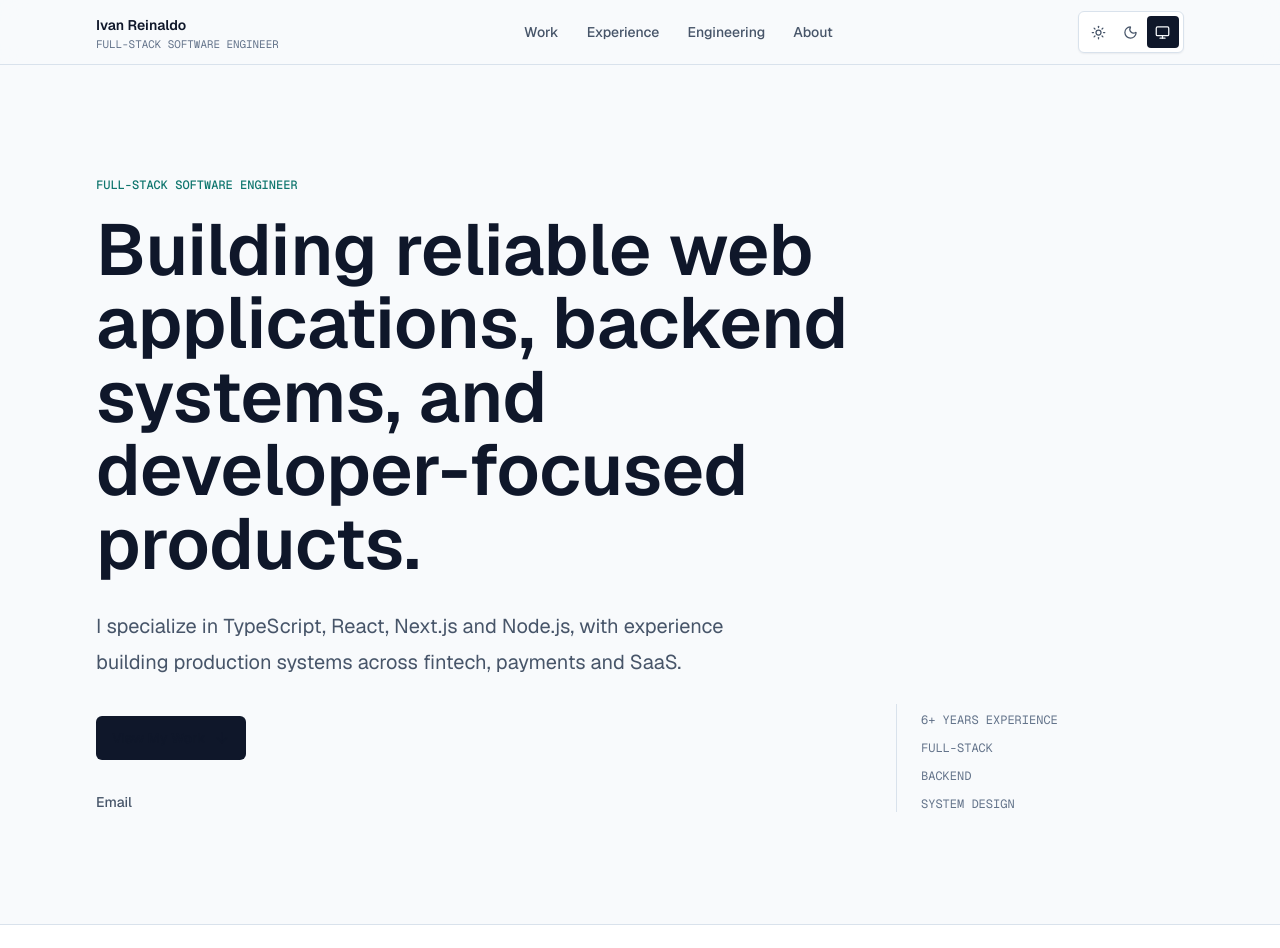
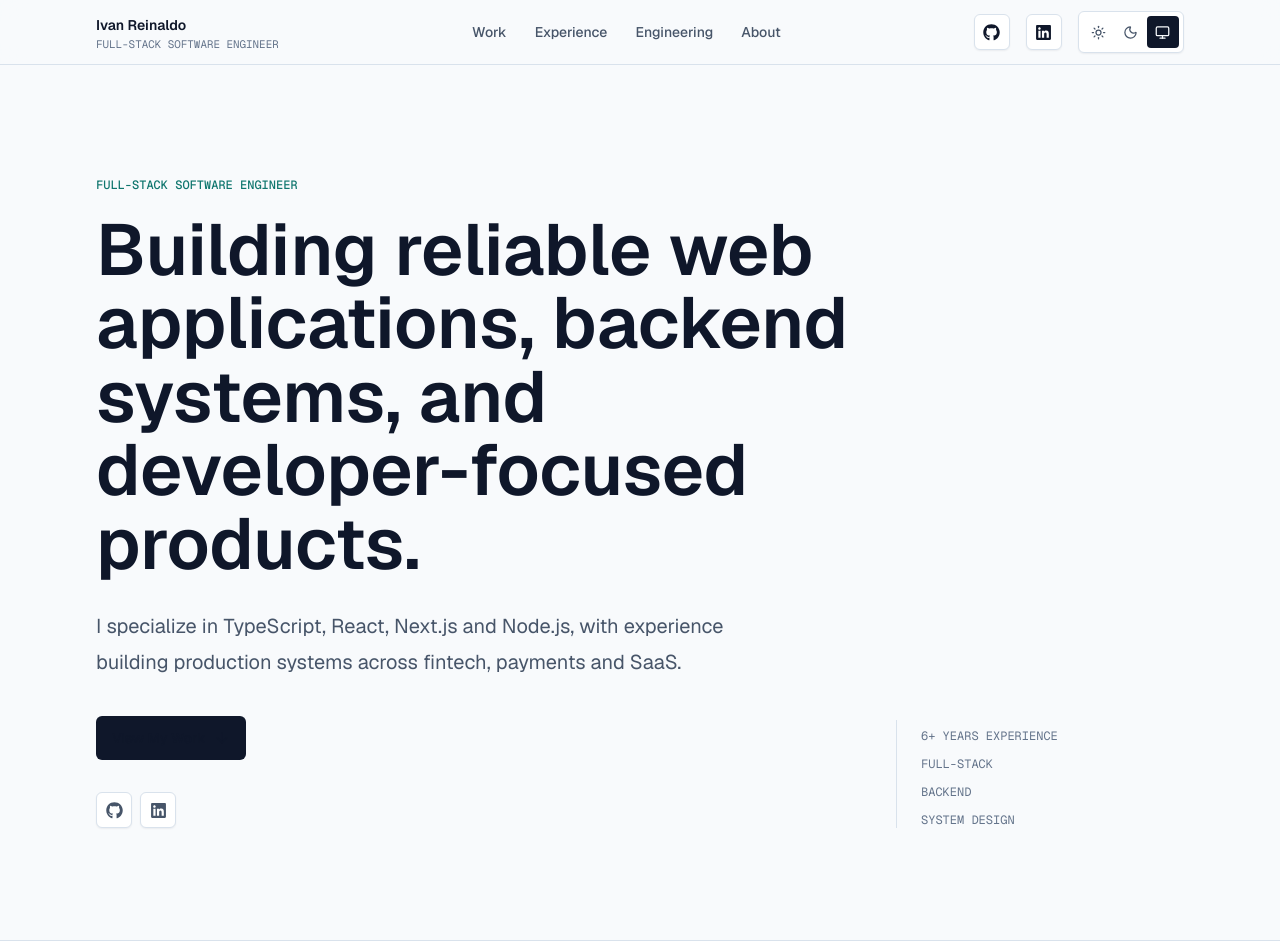
Before and after one commit to reinaldoivan777/ivan-reinaldo, a Next.js app: page / in a window 1280 px wide. Shown: the top 948 px of the page. Built offline with nearby package versions, Linux system fonts and the light colour scheme.

Commit message:
feat: add social links and icons

```diff
--- a/package.json
+++ b/package.json
@@ -12,7 +12,8 @@
     "lucide-react": "^1.31.0",
     "next": "16.3.0",
     "react": "19.2.8",
-    "react-dom": "19.2.8"
+    "react-dom": "19.2.8",
+    "react-icons": "^5.7.0"
   },
   "devDependencies": {
     "@tailwindcss/postcss": "^4",
--- a/src/components/layout/footer.tsx
+++ b/src/components/layout/footer.tsx
@@ -1,5 +1,5 @@
-import { ArrowUpRight } from "lucide-react";
 import { socialLinks } from "@/data/social";
+import { SocialIconLink } from "./social-icon-link";
 
 const footerLinks = socialLinks.filter((link) => link.href);
 
@@ -21,20 +21,11 @@ export function Footer() {
         <div className="flex flex-col gap-4 sm:items-end">
           {footerLinks.length > 0 ? (
             <nav
-              className="flex flex-wrap gap-x-5 gap-y-3 text-sm font-medium text-muted-foreground"
+              className="flex flex-wrap gap-2 text-sm font-medium text-muted-foreground"
               aria-label="Footer navigation"
             >
               {footerLinks.map((link) => (
-                <a
-                  key={link.key}
-                  href={link.href ?? "#"}
-                  target={link.external ? "_blank" : undefined}
-                  rel={link.external ? "noreferrer" : undefined}
-                  className="inline-flex items-center gap-1 transition-colors hover:text-foreground"
-                >
-                  {link.label}
-                  {link.external ? <ArrowUpRight aria-hidden="true" size={14} /> : null}
-                </a>
+                <SocialIconLink key={link.key} link={link} />
               ))}
             </nav>
           ) : null}
--- a/src/components/layout/mobile-nav.tsx
+++ b/src/components/layout/mobile-nav.tsx
@@ -1,5 +1,6 @@
-import { ArrowUpRight, FileText, Menu } from "lucide-react";
+import { FileText, Menu } from "lucide-react";
 import type { SocialLink } from "@/types/portfolio";
+import { SocialIconLink } from "./social-icon-link";
 import { ThemeToggle } from "./theme-toggle";
 
 interface NavItem {
@@ -37,19 +38,14 @@ export function MobileNav({ navItems, socialItems, resumeLink }: MobileNavProps)
         </nav>
 
         {socialItems.length > 0 || resumeLink?.href ? (
-          <div className="mt-5 grid gap-2 border-t border-border pt-5">
-            {socialItems.map((item) => (
-              <a
-                key={item.key}
-                href={item.href ?? "#"}
-                target={item.external ? "_blank" : undefined}
-                rel={item.external ? "noreferrer" : undefined}
-                className="inline-flex items-center justify-between rounded-md px-2 py-3 text-sm font-medium text-muted-foreground transition-colors hover:bg-surface-muted hover:text-foreground"
-              >
-                {item.label}
-                {item.external ? <ArrowUpRight aria-hidden="true" size={16} /> : null}
-              </a>
-            ))}
+          <div className="mt-5 grid gap-3 border-t border-border pt-5">
+            {socialItems.length > 0 ? (
+              <div className="flex flex-wrap gap-2">
+                {socialItems.map((item) => (
+                  <SocialIconLink key={item.key} link={item} />
+                ))}
+              </div>
+            ) : null}
 
             {resumeLink?.href ? (
               <a
--- a/src/components/layout/navbar.tsx
+++ b/src/components/layout/navbar.tsx
@@ -1,7 +1,8 @@
 import Link from "next/link";
-import { ArrowUpRight, FileText } from "lucide-react";
+import { FileText } from "lucide-react";
 import { socialLinks } from "@/data/social";
 import { MobileNav } from "./mobile-nav";
+import { SocialIconLink } from "./social-icon-link";
 import { ThemeToggle } from "./theme-toggle";
 
 const navItems = [
@@ -51,16 +52,7 @@ export function Navbar() {
 
         <div className="hidden items-center gap-4 md:flex">
           {socialNavItems.map((item) => (
-            <a
-              key={item.key}
-              href={item.href ?? "#"}
-              target={item.external ? "_blank" : undefined}
-              rel={item.external ? "noreferrer" : undefined}
-              className="inline-flex items-center gap-1 text-sm font-medium text-muted-foreground transition-colors hover:text-foreground"
-            >
-              {item.label}
-              {item.external ? <ArrowUpRight aria-hidden="true" size={14} /> : null}
-            </a>
+            <SocialIconLink key={item.key} link={item} />
           ))}
 
           {resumeLink?.href ? (
--- /dev/null
+++ b/src/components/layout/social-icon-link.tsx
@@ -0,0 +1,43 @@
+import { FileText, Mail } from "lucide-react";
+import type { ComponentType } from "react";
+import { FaGithub, FaLinkedin } from "react-icons/fa6";
+import type { SocialLink } from "@/types/portfolio";
+
+interface SocialIconLinkProps {
+  link: SocialLink;
+  className?: string;
+}
+
+const socialIcons = {
+  github: FaGithub,
+  linkedin: FaLinkedin,
+  email: Mail,
+  resume: FileText,
+} satisfies Record<
+  SocialLink["key"],
+  ComponentType<{ size?: number; "aria-hidden"?: boolean }>
+>;
+
+export function SocialIconLink({ link, className }: SocialIconLinkProps) {
+  if (!link.href) {
+    return null;
+  }
+
+  const Icon = socialIcons[link.key];
+
+  return (
+    <a
+      href={link.href}
+      target={link.external ? "_blank" : undefined}
+      rel={link.external ? "noreferrer" : undefined}
+      aria-label={link.label}
+      title={link.label}
+      className={
+        className ??
+        "inline-flex size-9 items-center justify-center rounded-md border border-border bg-surface text-muted-foreground shadow-soft transition-colors hover:border-border-strong hover:bg-surface-muted hover:text-foreground"
+      }
+    >
+      <Icon aria-hidden="true" size={17} />
+    </a>
+  );
+}
--- a/src/components/sections/contact.tsx
+++ b/src/components/sections/contact.tsx
@@ -1,7 +1,11 @@
-import { ArrowUpRight, Mail } from "lucide-react";
+import { Mail } from "lucide-react";
 import { socialLinks } from "@/data/social";
+import { SocialIconLink } from "@/components/layout/social-icon-link";
 
-const contactLinks = socialLinks.filter((link) => link.href);
+const emailLink = socialLinks.find((link) => link.key === "email" && link.href);
+const socialContactLinks = socialLinks.filter(
+  (link) => link.href && (link.key === "github" || link.key === "linkedin"),
+);
 
 export function Contact() {
   return (
@@ -28,21 +32,17 @@ export function Contact() {
             </p>
           </div>
 
-          {contactLinks.length > 0 ? (
+          {emailLink || socialContactLinks.length > 0 ? (
             <div className="flex flex-col gap-3 sm:flex-row lg:flex-col">
-              {contactLinks.map((link) => (
+              {emailLink ? (
                 <a
-                  key={link.key}
-                  href={link.href ?? "#"}
-                  target={link.external ? "_blank" : undefined}
-                  rel={link.external ? "noreferrer" : undefined}
+                  href={emailLink.href ?? "#"}
                   className="inline-flex h-11 items-center justify-center gap-2 rounded-md border border-border bg-surface px-4 text-sm font-medium text-foreground shadow-soft transition-colors hover:border-border-strong hover:bg-surface-muted"
                 >
-                  {link.key === "email" ? <Mail aria-hidden="true" size={16} /> : null}
-                  {link.key === "email" ? "Contact Me" : link.label}
-                  {link.external ? <ArrowUpRight aria-hidden="true" size={16} /> : null}
+                  <Mail aria-hidden="true" size={16} />
+                  Contact Me
                 </a>
-              ))}
+              ) : null}
             </div>
           ) : null}
         </div>
--- a/src/components/sections/hero.tsx
+++ b/src/components/sections/hero.tsx
@@ -1,9 +1,10 @@
 import { ArrowDown, FileText } from "lucide-react";
 import { socialLinks } from "@/data/social";
+import { SocialIconLink } from "@/components/layout/social-icon-link";
 
 const resumeLink = socialLinks.find((link) => link.key === "resume" && link.href);
 const availableSocialLinks = socialLinks.filter(
-  (link) => link.href && link.key !== "resume",
+  (link) => link.href && (link.key === "github" || link.key === "linkedin"),
 );
 
 export function Hero() {
@@ -47,17 +48,9 @@ export function Hero() {
           </div>
 
           {availableSocialLinks.length > 0 ? (
-            <div className="mt-8 flex flex-wrap gap-x-5 gap-y-3 text-sm font-medium text-muted-foreground">
+            <div className="mt-8 flex flex-wrap gap-2 text-sm font-medium text-muted-foreground">
               {availableSocialLinks.map((link) => (
-                <a
-                  key={link.key}
-                  href={link.href ?? "#"}
-                  target={link.external ? "_blank" : undefined}
-                  rel={link.external ? "noreferrer" : undefined}
-                  className="transition-colors hover:text-foreground"
-                >
-                  {link.label}
-                </a>
+                <SocialIconLink key={link.key} link={link} />
               ))}
             </div>
           ) : null}
--- a/src/data/social.ts
+++ b/src/data/social.ts
@@ -4,13 +4,13 @@ export const socialLinks: SocialLink[] = [
   {
     key: "github",
     label: "GitHub",
-    href: null,
+    href: "https://github.com/reinaldoivan777",
     external: true,
   },
   {
     key: "linkedin",
     label: "LinkedIn",
-    href: null,
+    href: "https://www.linkedin.com/in/ivan-reinaldo-421b9585/",
     external: true,
   },
   {
```
Also changed, not shown: 1 other file (tests, documents, lock files or other folders).
